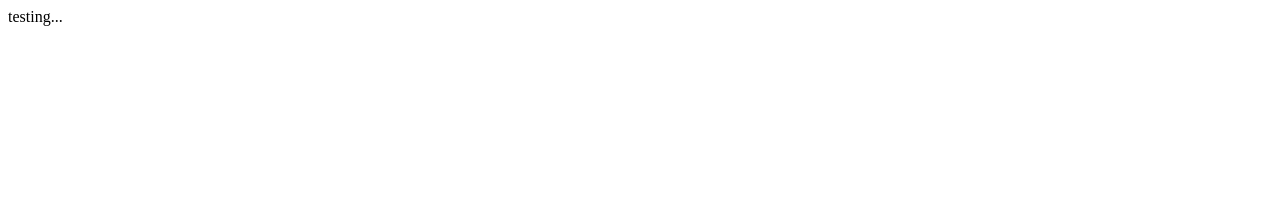
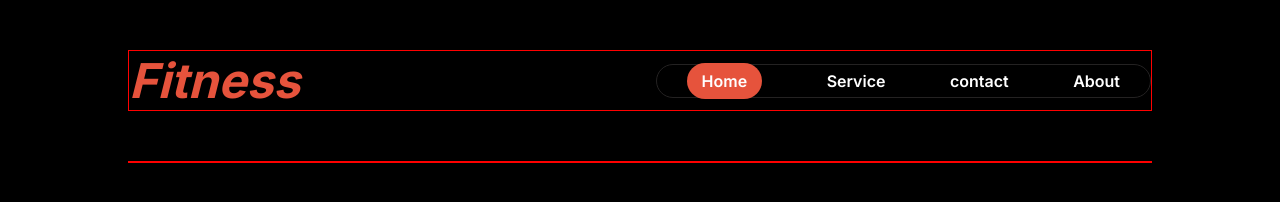
Before and after one commit to sm-sarwar/Assignment-02, a plain HTML site: page index.html in a window 1280 px wide. Drawn offline with Linux system fonts and the light colour scheme.

Commit message:
Add navbar

```diff
--- a/index.html
+++ b/index.html
@@ -5,8 +5,35 @@
     <meta name="viewport" content="width=device-width, initial-scale=1.0">
     <title>Assignment-02</title>
     <link rel="stylesheet" href="./styles/style.css">
+    <link rel="stylesheet" href="https://cdnjs.cloudflare.com/ajax/libs/font-awesome/6.6.0/css/all.min.css"/>
 </head>
 <body>
-    testing...
+    <!-- Header section  start here-->
+     <header>
+        <nav class="navbar">
+            <div class="nav-logo">
+                <h1><em>Fitness</em></h1>
+            </div>
+            <div class="nav-content">
+                <a class="primary-btn" href="#">Home</a>
+                <a href="#">Service</a>
+                <a href="#">contact</a>
+                <a href="#">About</a>
+            </div>
+            <div class="ham-icon-box">
+                <i class="fa-solid fa-bars ham-barguer"></i>
+            </div>
+        </nav>
+        <div class="banner">
+
+        </div>
+     </header>
+    <!-- Header section  end here-->
+    <!-- main section  start here-->
+     <main></main>
+    <!-- main section  end here-->
+    <!-- Footer section  start here-->
+     <footer></footer>
+    <!-- Footer section  send here-->
 </body>
 </html>
--- a/styles/style.css
+++ b/styles/style.css
@@ -0,0 +1,68 @@
+@import url('https://fonts.googleapis.com/css2?family=Inter:wght@100..900&display=swap');
+*{
+    padding: 0px;
+    margin: 0px;
+    box-sizing: border-box;
+}
+body{
+    font-family: "Inter", sans-serif;
+    background-color: black;
+}
+/* Common style start */
+.navbar, .banner{
+    max-width: 80%;
+    border: 1px solid red;
+    margin: 50px auto;
+}
+.primary-btn{
+    border-radius: 30px;
+    background: rgb(230, 83, 60);
+    padding: 8px 15px;
+}
+
+
+/* Common style end  */
+.navbar{
+    display: flex;
+    justify-content: space-between;
+    align-items: center;
+}
+.nav-logo{
+    color: rgb(230, 83, 60);
+    font-weight: 800;
+    font-size: 2rem;
+}
+.nav-content a{
+    margin: 0 30px;
+    font-size: 1rem;
+    font-weight: 600;
+    color: white;
+    text-decoration: none;
+}
+.nav-content{
+    border: 1px solid rgb(36, 34, 34);
+    padding: 6px 0px;
+    border-radius: 30px;
+
+}
+.ham-icon-box{
+    display: none;
+}
+.ham-barguer{
+    color: white;
+    font-size: 2rem;
+    display: none;
+}
+
+
+
+
+/* Responsive for mobile device  */
+ @media screen and (max-width:576px) {
+    .nav-content{
+        display: none;
+    }
+    .ham-icon-box{
+        display: block;
+    }
+ }
```
